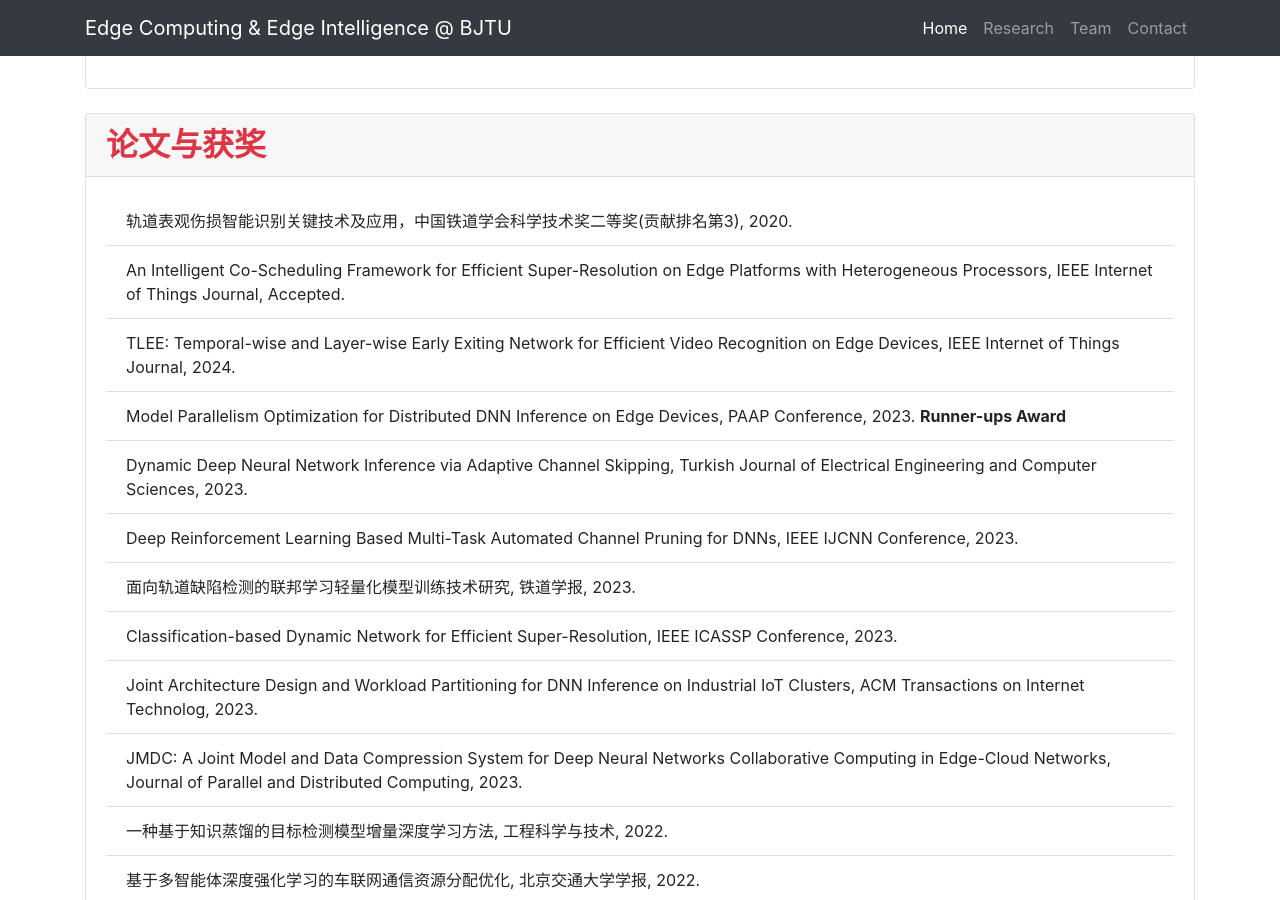
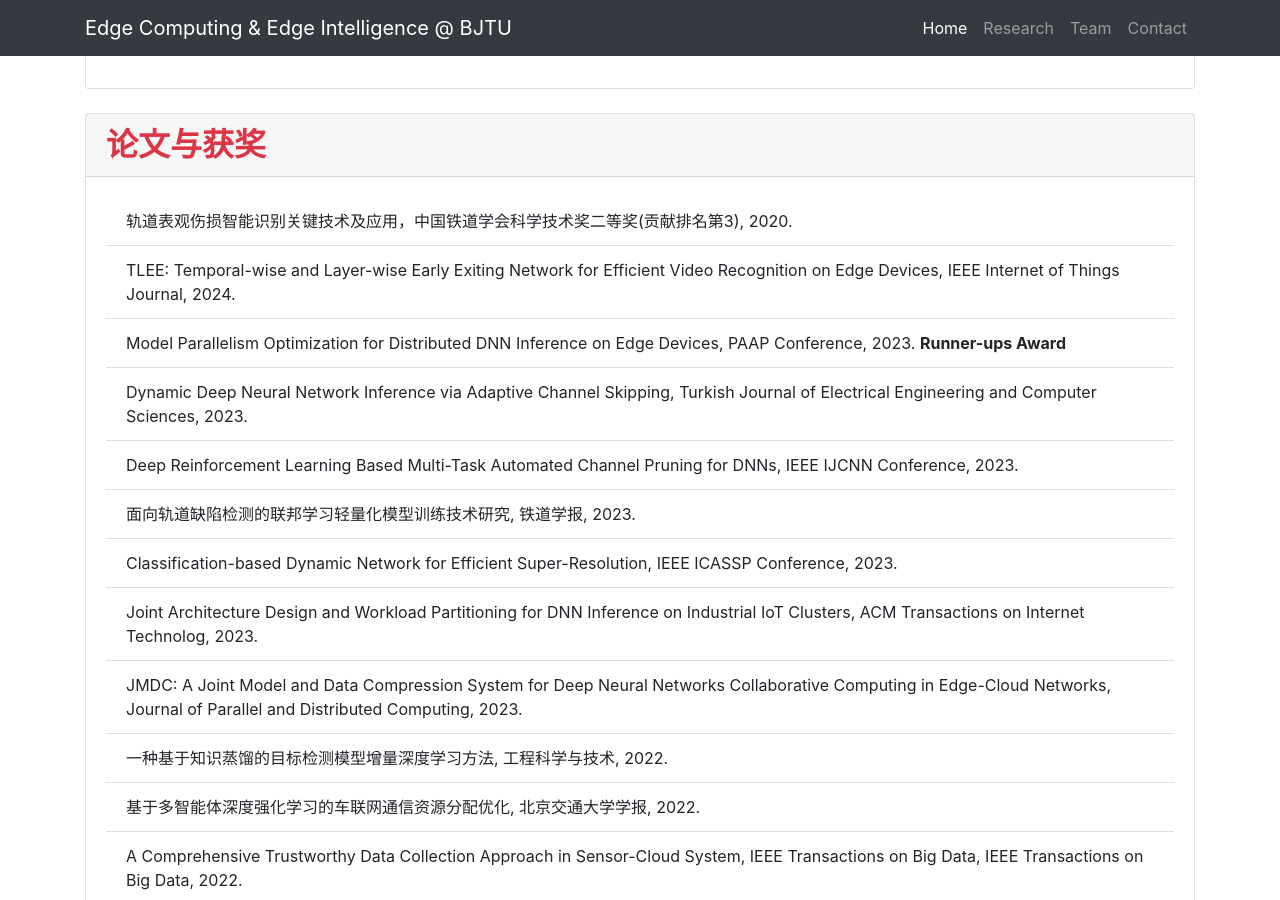
Before and after one commit to fangvv/Homepage, a Jekyll site: the page Edgecomp/index.html, which Jekyll copies as it is, in a window 1280 px wide and 900 px high, scrolled down 5007 px. Built offline with Jekyll 4.4.1, drawn with Linux system fonts in a browser that asks for light colours; comment, search, counter and statistics services are not loaded.

Commit message:
update paper

```diff
--- a/Edgecomp/index.html
+++ b/Edgecomp/index.html
@@ -157,7 +157,6 @@
   <div class="card-body">
     <ul class="list-group list-group-flush">
       <li class="list-group-item">轨道表观伤损智能识别关键技术及应用，中国铁道学会科学技术奖二等奖(贡献排名第3), 2020.</li>
-      <li class="list-group-item">An Intelligent Co-Scheduling Framework for Efficient Super-Resolution on Edge Platforms with Heterogeneous Processors, IEEE Internet of Things Journal, Accepted.</li>
       <li class="list-group-item">TLEE: Temporal-wise and Layer-wise Early Exiting Network for Efficient Video Recognition on Edge Devices, IEEE Internet of Things Journal, 2024.</li>
       <li class="list-group-item">Model Parallelism Optimization for Distributed DNN Inference on Edge Devices, PAAP Conference, 2023. <b>Runner-ups Award</b></li>
       <li class="list-group-item">Dynamic Deep Neural Network Inference via Adaptive Channel Skipping, Turkish Journal of Electrical Engineering and Computer Sciences, 2023.</li>
```
